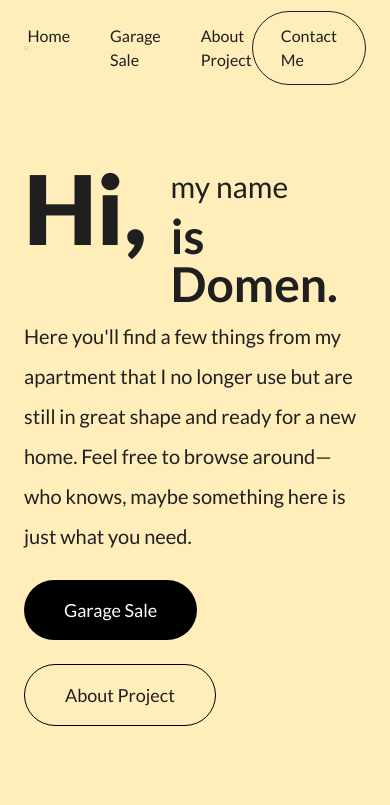
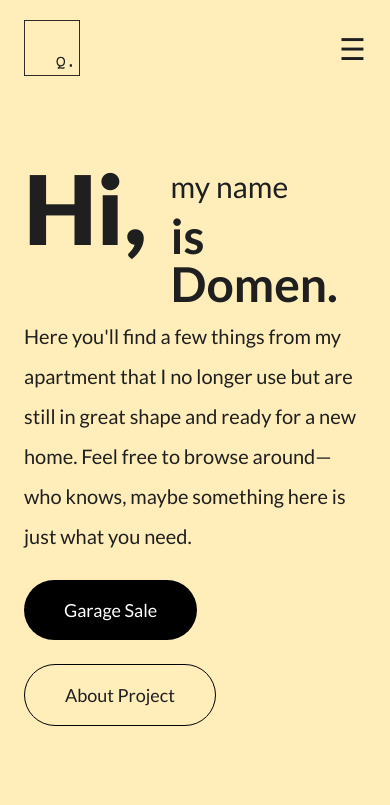
Before and after one commit to Mender92/garage-sale, a React (Vite) app: page / in a window 390 px wide. Shown: the top 805 px of the page. Built offline with nearby package versions, Linux system fonts and the light colour scheme.

Commit message:
Add Vercel SPA rewrites

```diff
--- a/src/components/layout/Navbar.jsx
+++ b/src/components/layout/Navbar.jsx
@@ -1,10 +1,18 @@
+import { useState } from "react";
 import { NavLink } from "react-router-dom";
 import logo from "../../assets/logo.svg";
 
 function Navbar() {
+  console.log("NEW NAVBAR");
+
+  const [isOpen, setIsOpen] = useState(false);
+
+  const closeMenu = () => setIsOpen(false);
+
   return (
-    <header className="flex items-center justify-between h-24">
-      <NavLink to="/">
+    <header className="relative flex items-center justify-between h-24">
+      {/* Logo */}
+      <NavLink to="/" onClick={closeMenu}>
         <img
           src={logo}
           alt="Garage Sale Logo"
@@ -12,7 +20,8 @@ function Navbar() {
         />
       </NavLink>
 
-      <nav>
+      {/* Desktop navigation */}
+      <nav className="hidden md:block">
         <ul className="flex gap-10 text-[16px] font-normal">
           <li>
             <NavLink to="/">Home</NavLink>
@@ -28,12 +37,60 @@ function Navbar() {
         </ul>
       </nav>
 
+      {/* Desktop contact button */}
       <NavLink
         to="/contact"
-        className="border border-[#1F1F1F] rounded-full px-7 py-3 hover:bg-[#1F1F1F] hover:text-white transition"
+        className="hidden md:block border border-[#1F1F1F] rounded-full px-7 py-3 hover:bg-[#1F1F1F] hover:text-white transition"
       >
         Contact Me
       </NavLink>
+
+      {/* Mobile hamburger */}
+      <button
+        type="button"
+        className="md:hidden text-3xl"
+        onClick={() => setIsOpen(!isOpen)}
+        aria-label="Open menu"
+      >
+        {isOpen ? "✕" : "☰"}
+      </button>
+
+      {/* Mobile menu */}
+      {isOpen && (
+        <div className="absolute top-full left-0 w-full bg-[#F7E4AE] shadow-lg rounded-2xl p-6 md:hidden z-50">
+          <nav>
+            <ul className="flex flex-col gap-6 text-lg">
+              <li>
+                <NavLink to="/" onClick={closeMenu}>
+                  Home
+                </NavLink>
+              </li>
+
+              <li>
+                <NavLink to="/garage-sale" onClick={closeMenu}>
+                  Garage Sale
+                </NavLink>
+              </li>
+
+              <li>
+                <NavLink to="/about" onClick={closeMenu}>
+                  About Project
+                </NavLink>
+              </li>
+
+              <li>
+                <NavLink
+                  to="/contact"
+                  onClick={closeMenu}
+                  className="inline-block border border-[#1F1F1F] rounded-full px-6 py-3 text-center"
+                >
+                  Contact Me
+                </NavLink>
+              </li>
+            </ul>
+          </nav>
+        </div>
+      )}
     </header>
   );
 }
```
Also changed, not shown: vercel.json (added).
